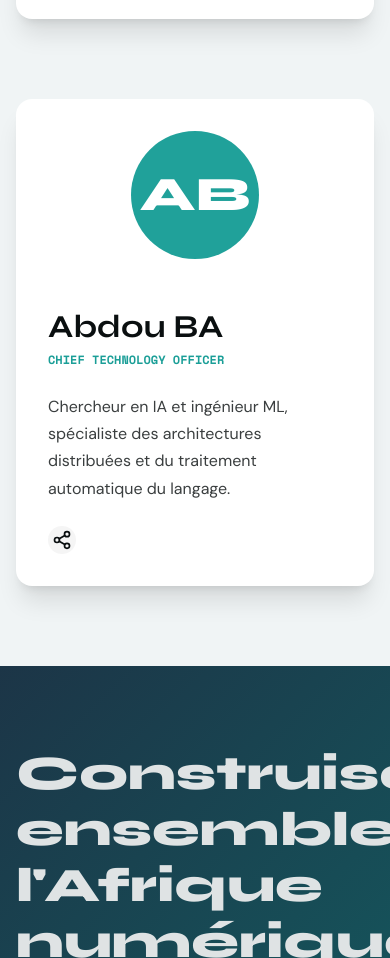
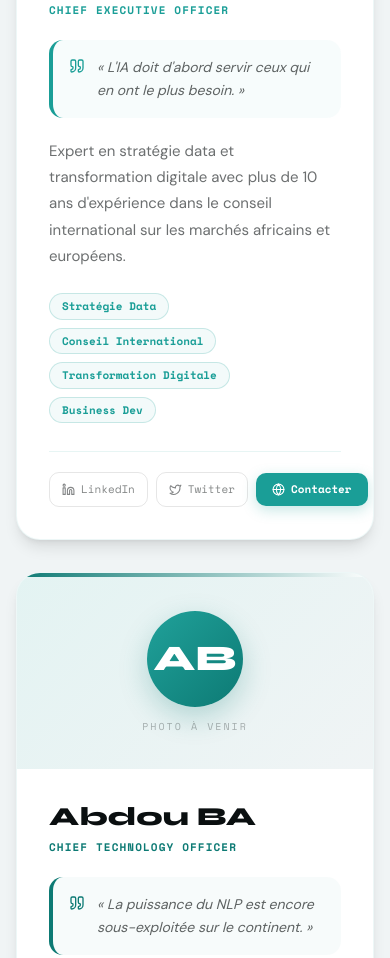
Before and after one commit to ba2664890/site_fati, a Next.js app: page / in a window 390 px wide. Shown: the part 8860-9818 px from the top of the page. Built offline with nearby package versions, Linux system fonts and the light colour scheme; no server answers; the database is empty.

Commit message:
feat: redesign Team section — light premium theme, photo slots, skill badges, quote cards, social links, framer-motion animations

```diff
--- a/src/components/fati/Team.tsx
+++ b/src/components/fati/Team.tsx
@@ -1,7 +1,8 @@
 'use client'
 
-import { Share2 } from 'lucide-react'
+import { motion } from 'framer-motion'
 import { useQuery } from '@tanstack/react-query'
+import { Linkedin, Twitter, Globe, Quote } from 'lucide-react'
 
 interface TeamMember {
   id: string
@@ -12,13 +13,43 @@ interface TeamMember {
   order: number
 }
 
+/* ── Enriched static data – set photo to a real path when ready ── */
+const enrichedData: Record<string, {
+  photo: string | null
+  tagline: string
+  skills: string[]
+  linkedin: string
+  twitter: string
+  accentColor: string
+  avatarBg: string
+}> = {
+  '1': {
+    photo: null, // → set to '/team/mouhammadou.jpg' when ready
+    tagline: '« L\'IA doit d\'abord servir ceux qui en ont le plus besoin. »',
+    skills: ['Stratégie Data', 'Conseil International', 'Transformation Digitale', 'Business Dev'],
+    linkedin: 'https://linkedin.com',
+    twitter: 'https://twitter.com',
+    accentColor: '#1A9E97',
+    avatarBg: '#1C3547',
+  },
+  '2': {
+    photo: null, // → set to '/team/abdou.jpg' when ready
+    tagline: '« La puissance du NLP est encore sous-exploitée sur le continent. »',
+    skills: ['Machine Learning', 'NLP / LLM', 'MLOps', 'Architecture Distribuée'],
+    linkedin: 'https://linkedin.com',
+    twitter: 'https://twitter.com',
+    accentColor: '#0D7A74',
+    avatarBg: '#20a19a',
+  },
+}
+
 const fallbackTeam: TeamMember[] = [
   {
     id: '1',
     name: 'Mouhammadou DIA',
     initials: 'MD',
     role: 'Chief Executive Officer',
-    bio: "Expert en stratégie data et transformation digitale avec plus de 10 ans d'expérience dans le conseil international.",
+    bio: "Expert en stratégie data et transformation digitale avec plus de 10 ans d'expérience dans le conseil international sur les marchés africains et européens.",
     order: 1,
   },
   {
@@ -26,7 +57,7 @@ const fallbackTeam: TeamMember[] = [
     name: 'Abdou BA',
     initials: 'AB',
     role: 'Chief Technology Officer',
-    bio: "Chercheur en IA et ingénieur ML, spécialiste des architectures distribuées et du traitement automatique du langage.",
+    bio: "Chercheur en IA et ingénieur ML, spécialiste des architectures distribuées et du traitement automatique du langage. Contributeur open-source actif.",
     order: 2,
   },
 ]
@@ -44,65 +75,207 @@ export function Team() {
   const team = data && data.length > 0 ? data : fallbackTeam
 
   return (
-    <section className="bg-[#F0F4F5] text-[#0a0f10] py-20 px-4 md:px-16" id="equipe">
+    <section className="bg-[#F0F4F5] py-28 px-4 md:px-16" id="equipe">
       <div className="max-w-[1440px] mx-auto">
-        <div className="text-center mb-20">
+
+        {/* ── Header ── */}
+        <motion.div
+          initial={{ opacity: 0, y: 20 }}
+          whileInView={{ opacity: 1, y: 0 }}
+          viewport={{ once: true }}
+          transition={{ duration: 0.8, ease: [0.16, 1, 0.3, 1] }}
+          className="text-center mb-20"
+        >
           <span
-            className="text-[#1A9E97] mb-4 block uppercase tracking-widest"
-            style={{ fontFamily: 'var(--font-space-mono)', fontSize: '12px', fontWeight: 700 }}
+            className="inline-block text-[#1A9E97] mb-4 uppercase tracking-widest px-4 py-1.5 rounded-full border border-[#1A9E97]/25 bg-[#1A9E97]/8"
+            style={{ fontFamily: 'var(--font-space-mono)', fontSize: '11px', fontWeight: 700 }}
           >
             Leadership
           </span>
           <h2
-            style={{ fontFamily: 'var(--font-syne)', fontSize: '32px', fontWeight: 700, lineHeight: '40px' }}
+            className="text-[#0a0f10] mt-4"
+            style={{ fontFamily: 'var(--font-syne)', fontSize: '40px', fontWeight: 800, lineHeight: '1.15' }}
           >
             L&apos;Équipe Fondatrice
           </h2>
-        </div>
-        <div className="grid md:grid-cols-2 gap-20">
-          {team.map((member) => (
+          <p
+            className="text-[#0a0f10]/55 mt-4 max-w-xl mx-auto"
+            style={{ fontFamily: 'var(--font-dm-sans)', fontSize: '16px', lineHeight: '1.7' }}
+          >
+            Deux experts passionnés, une vision commune : faire de l&apos;IA un levier de souveraineté pour l&apos;Afrique.
+          </p>
+        </motion.div>
+
+        {/* ── Cards ── */}
+        <div className="grid md:grid-cols-2 gap-8 lg:gap-10">
+          {team.map((member, i) => {
+            const extra = enrichedData[member.id] ?? enrichedData['1']
+            return (
+              <motion.div
+                key={member.id}
+                initial={{ opacity: 0, y: 50 }}
+                whileInView={{ opacity: 1, y: 0 }}
+                viewport={{ once: true, margin: '-60px' }}
+                transition={{ delay: i * 0.15, duration: 0.8, ease: [0.16, 1, 0.3, 1] }}
+                whileHover={{
+                  y: -6,
+                  boxShadow: '0 24px 48px -12px rgba(26,158,151,0.18)',
+                  transition: { duration: 0.3 },
+                }}
+                className="bg-white rounded-3xl overflow-hidden shadow-lg border border-[#1A9E97]/8"
+              >
+                {/* Top accent bar */}
                 <div
-              key={member.id}
-              className="bg-white p-8 rounded-2xl flex flex-col md:flex-row gap-12 shadow-xl"
+                  className="h-1"
+                  style={{ background: `linear-gradient(90deg, ${extra.accentColor}, transparent)` }}
+                />
+
+                {/* Avatar zone — soft gradient header */}
+                <div
+                  className="relative h-48 flex items-center justify-center"
+                  style={{
+                    background: `linear-gradient(135deg, ${extra.avatarBg}20 0%, #F0F4F5 100%)`,
+                  }}
                 >
-              <div
-                className={`w-32 h-32 rounded-full flex-shrink-0 flex items-center justify-center text-white mx-auto md:mx-0`}
+                  {extra.photo ? (
+                    <img
+                      src={extra.photo}
+                      alt={member.name}
+                      className="w-full h-full object-cover object-top"
+                    />
+                  ) : (
+                    <div className="flex flex-col items-center gap-3">
+                      <motion.div
+                        whileHover={{ scale: 1.07 }}
+                        transition={{ type: 'spring', stiffness: 200 }}
+                        className="w-24 h-24 rounded-full flex items-center justify-center text-white"
                         style={{
+                          background: `linear-gradient(135deg, ${extra.avatarBg}, ${extra.accentColor})`,
                           fontFamily: 'var(--font-syne)',
-                  fontSize: '48px',
+                          fontSize: '36px',
                           fontWeight: 800,
-                  backgroundColor: member.order === 1 ? '#1C3547' : '#20a19a',
+                          boxShadow: `0 10px 28px ${extra.accentColor}40`,
                         }}
                       >
                         {member.initials}
+                      </motion.div>
+                      <span
+                        className="text-[#0a0f10]/30 text-[10px] uppercase tracking-[0.2em]"
+                        style={{ fontFamily: 'var(--font-space-mono)' }}
+                      >
+                        Photo à venir
+                      </span>
                     </div>
-              <div>
+                  )}
+                </div>
+
+                {/* Body */}
+                <div className="p-8">
+
+                  {/* Name + role */}
+                  <div className="mb-5">
                     <h3
-                  className="text-[#0a0f10] mb-1"
-                  style={{ fontFamily: 'var(--font-syne)', fontSize: '32px', fontWeight: 700, lineHeight: '40px' }}
+                      className="text-[#0a0f10] leading-tight"
+                      style={{ fontFamily: 'var(--font-syne)', fontSize: '26px', fontWeight: 800 }}
                     >
                       {member.name}
                     </h3>
-                <p
-                  className="text-[#1A9E97] mb-6 uppercase"
-                  style={{ fontFamily: 'var(--font-space-mono)', fontSize: '12px', fontWeight: 700 }}
+                    <span
+                      className="uppercase tracking-widest mt-1 inline-block"
+                      style={{
+                        fontFamily: 'var(--font-space-mono)',
+                        fontSize: '11px',
+                        fontWeight: 700,
+                        color: extra.accentColor,
+                      }}
                     >
                       {member.role}
+                    </span>
+                  </div>
+
+                  {/* Quoted tagline */}
+                  <div
+                    className="flex gap-3 mb-5 p-4 rounded-xl border-l-4"
+                    style={{
+                      borderLeftColor: extra.accentColor,
+                      background: `${extra.accentColor}08`,
+                    }}
+                  >
+                    <Quote size={16} className="flex-shrink-0 mt-0.5" style={{ color: extra.accentColor }} />
+                    <p
+                      className="text-[#0a0f10]/65 italic leading-relaxed"
+                      style={{ fontFamily: 'var(--font-dm-sans)', fontSize: '14px' }}
+                    >
+                      {extra.tagline}
                     </p>
+                  </div>
+
+                  {/* Bio */}
                   <p
-                  className="opacity-80 mb-6"
-                  style={{ fontFamily: 'var(--font-dm-sans)', fontSize: '16px', lineHeight: '1.7' }}
+                    className="text-[#0a0f10]/60 mb-6"
+                    style={{ fontFamily: 'var(--font-dm-sans)', fontSize: '15px', lineHeight: '1.75' }}
                   >
                     {member.bio}
                   </p>
-                <div className="flex gap-3">
-                  <span className="bg-[#353a3b]/5 p-1 rounded-full cursor-pointer hover:bg-[#1A9E97]/20 transition-colors">
-                    <Share2 className="w-5 h-5 text-[#0a0f10]" />
+
+                  {/* Skill badges */}
+                  <div className="flex flex-wrap gap-2 mb-7">
+                    {extra.skills.map((skill) => (
+                      <span
+                        key={skill}
+                        className="px-3 py-1 rounded-full text-[11px] font-semibold border"
+                        style={{
+                          fontFamily: 'var(--font-space-mono)',
+                          color: extra.accentColor,
+                          borderColor: `${extra.accentColor}35`,
+                          background: `${extra.accentColor}0d`,
+                        }}
+                      >
+                        {skill}
                       </span>
+                    ))}
+                  </div>
+
+                  {/* Social / CTA row */}
+                  <div className="flex items-center gap-2 pt-5 border-t border-[#1A9E97]/10">
+                    <a
+                      href={extra.linkedin}
+                      target="_blank"
+                      rel="noopener noreferrer"
+                      className="flex items-center gap-1.5 px-3 py-2 rounded-lg border border-[#0a0f10]/10 text-[#0a0f10]/50 hover:text-[#0a0f10] hover:border-[#1A9E97]/30 hover:bg-[#1A9E97]/5 transition-all duration-200"
+                      style={{ fontFamily: 'var(--font-space-mono)', fontSize: '11px' }}
+                    >
+                      <Linkedin size={13} />
+                      LinkedIn
+                    </a>
+                    <a
+                      href={extra.twitter}
+                      target="_blank"
+                      rel="noopener noreferrer"
+                      className="flex items-center gap-1.5 px-3 py-2 rounded-lg border border-[#0a0f10]/10 text-[#0a0f10]/50 hover:text-[#0a0f10] hover:border-[#1A9E97]/30 hover:bg-[#1A9E97]/5 transition-all duration-200"
+                      style={{ fontFamily: 'var(--font-space-mono)', fontSize: '11px' }}
+                    >
+                      <Twitter size={13} />
+                      Twitter
+                    </a>
+                    <a
+                      href="#contact"
+                      className="ml-auto flex items-center gap-1.5 px-4 py-2 rounded-lg text-white font-bold hover:opacity-90 transition-opacity duration-200"
+                      style={{
+                        fontFamily: 'var(--font-space-mono)',
+                        fontSize: '11px',
+                        background: extra.accentColor,
+                        boxShadow: `0 4px 14px ${extra.accentColor}40`,
+                      }}
+                    >
+                      <Globe size={13} />
+                      Contacter
+                    </a>
                   </div>
                 </div>
-            </div>
-          ))}
+              </motion.div>
+            )
+          })}
         </div>
       </div>
     </section>
```
Lines whose indentation alone changed are shown as unchanged.
